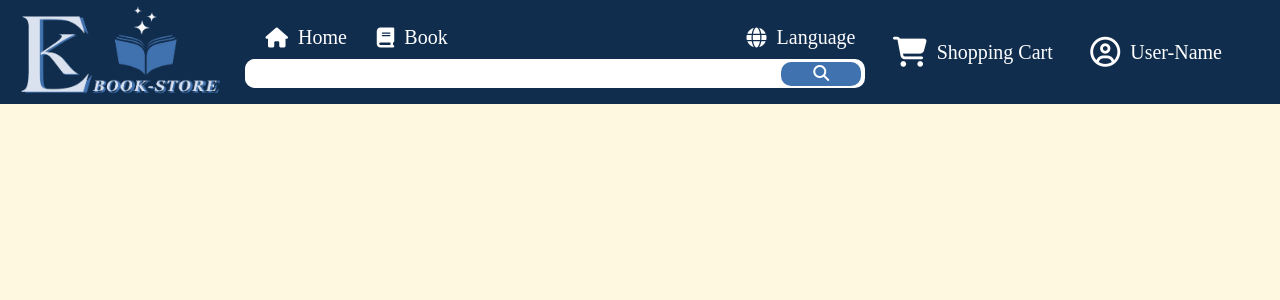
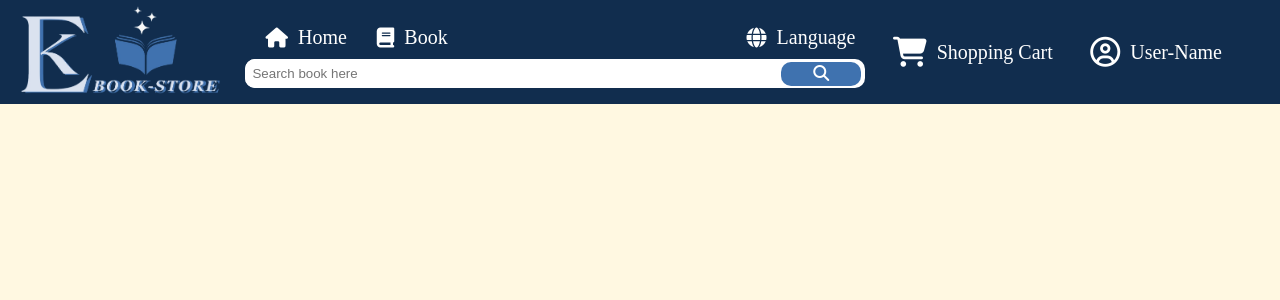
Before and after one commit to ilovemath25/E-Bookstore, a Flask app: page / in a window 1280 px wide. Shown: the top 300 px of the page. Run offline with Flask 3, Linux system fonts and the light colour scheme; some libraries are stand-ins or nearby versions.

Commit message:
modify templates

```diff
--- a/ebookstore_flask/templates/header.html
+++ b/ebookstore_flask/templates/header.html
@@ -1,3 +1,5 @@
+<script src="https://kit.fontawesome.com/7006f68f03.js" crossorigin="anonymous"></script>
+<link rel="stylesheet" href="{{ url_for('static', filename='header.css') }}">
 <header>
    <section class="header-pc">
        <a class="logo" href="">
@@ -20,7 +22,7 @@
            </ul>
            </nav>
            <div class="search-bar">
-           <input name="search-area" id="search-area" class="search-area">
+           <input name="search-area" id="search-area" class="search-area" placeholder="Search book here">
            <div id="search-button" name="search-button" class="search-button"><i class="fa-solid fa-magnifying-glass"></i></div>
            </div>
        </div>
--- a/ebookstore_flask/templates/home.html
+++ b/ebookstore_flask/templates/home.html
@@ -4,8 +4,6 @@
 <head>
    <meta charset="UTF-8">
    <meta name="viewport" content="width=device-width, initial-scale=1.0">
-   <script src="https://kit.fontawesome.com/7006f68f03.js" crossorigin="anonymous"></script>
-   <link rel="stylesheet" href="{{ url_for('static', filename='header.css') }}">
    <title>Ebookstore</title>
 </head>
 
```
Also changed, not shown: ebookstore_flask/templates/product.html (+5 -9 lines).
